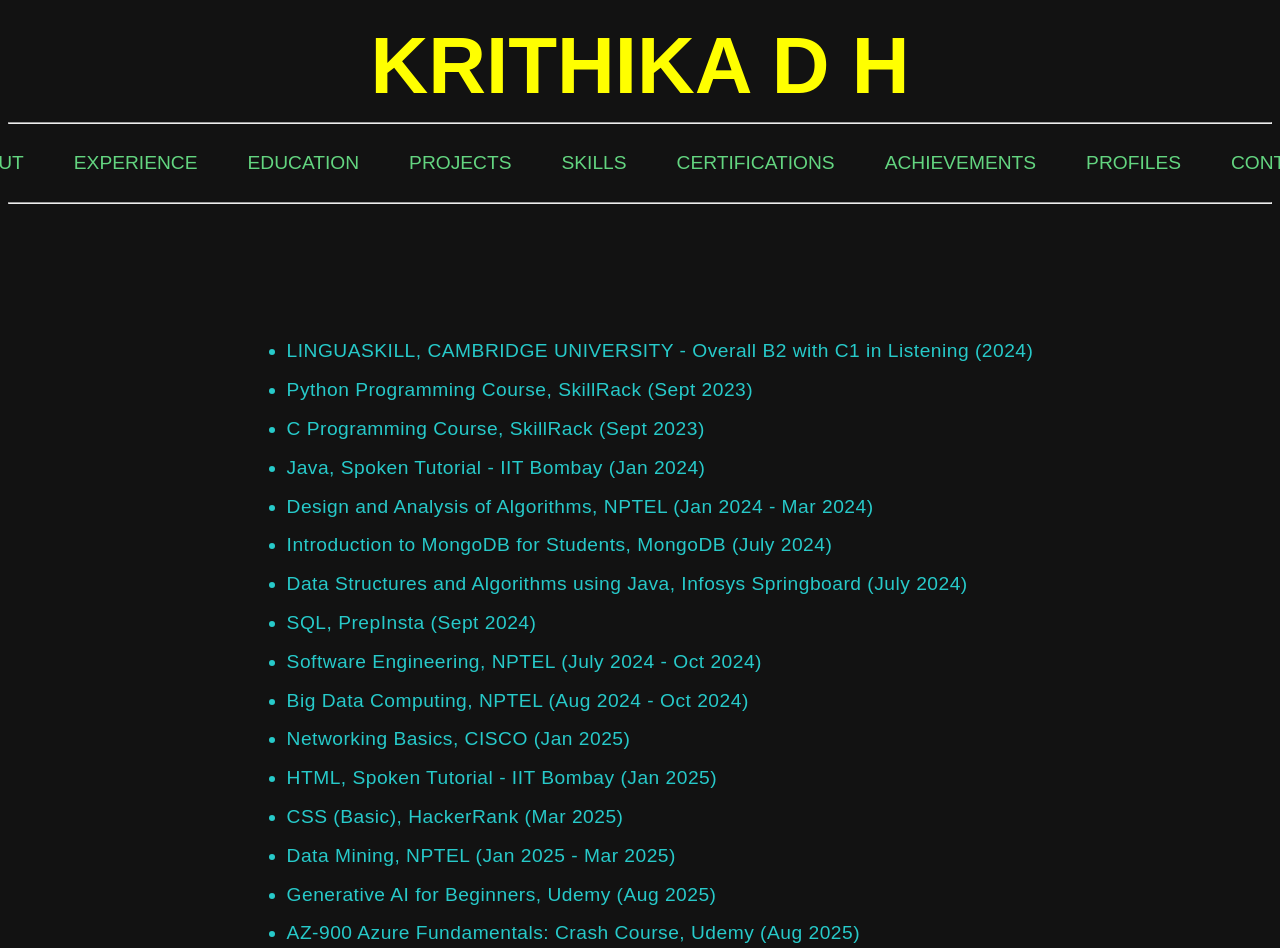
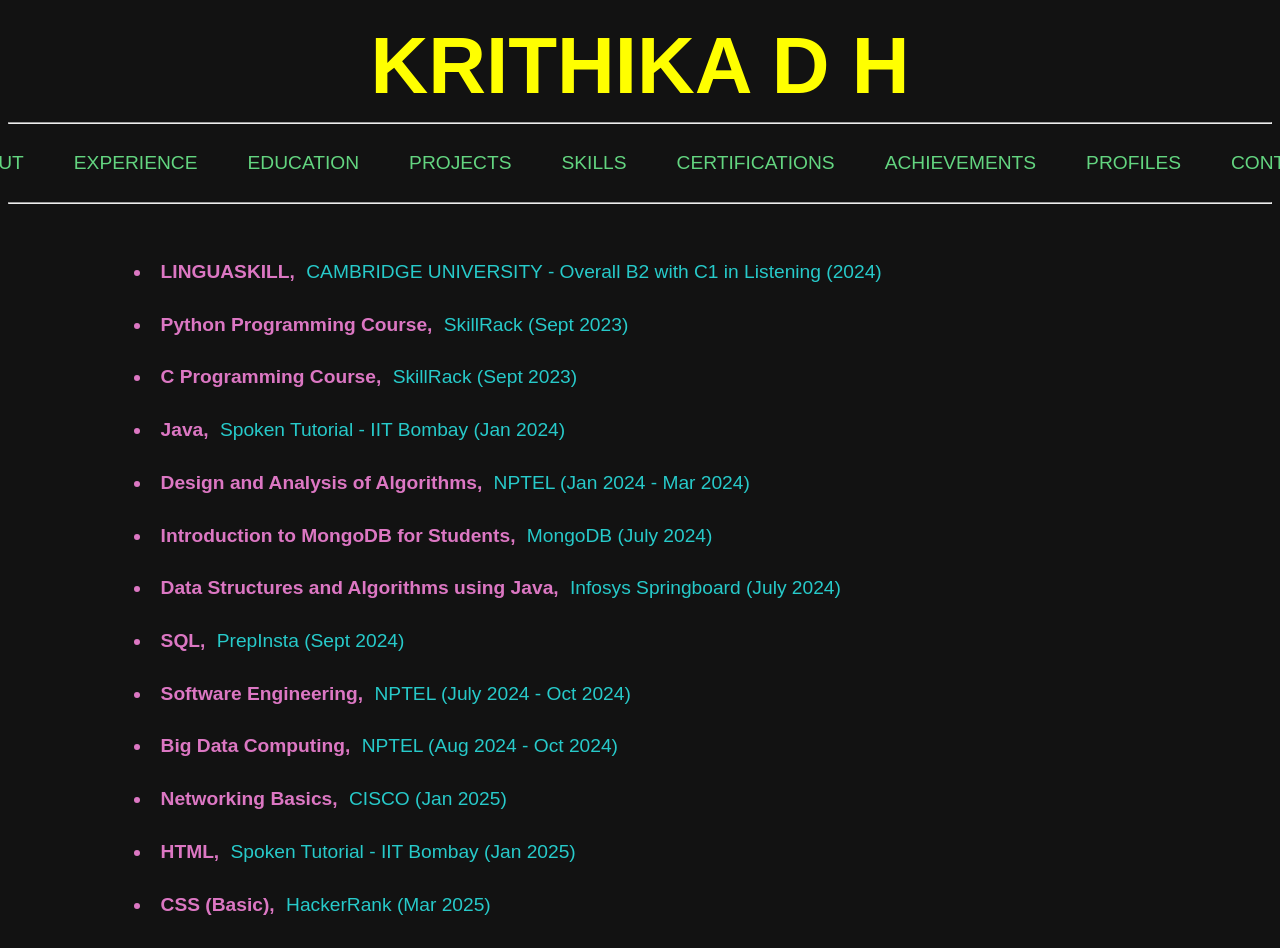
Before and after one commit to krithikadh/PORTFOLIO, a React (Vite) app in the folder portfolio/: page /certifications in a window 1280 px wide. Shown: the top 948 px of the page. Built offline with nearby package versions, Linux system fonts and the light colour scheme.

Commit message:
certifications changes

```diff
--- a/portfolio/src/components/FunctionalComponents/Certifications.jsx
+++ b/portfolio/src/components/FunctionalComponents/Certifications.jsx
@@ -1,33 +1,42 @@
 import React from "react";
-import "../css/About.css";
+import "../css/Certifications.css";
 
-function Certifications(){
-    return (
-        <div className="about-container">
-          <p>
-            <ul>
-                <li>LINGUASKILL, CAMBRIDGE UNIVERSITY - Overall B2 with C1 in Listening (2024)</li>
-                <li>Python Programming Course, SkillRack (Sept 2023)</li>
-                <li>C Programming Course, SkillRack (Sept 2023)</li>
-                <li>Java, Spoken Tutorial - IIT Bombay (Jan 2024)</li>
-                <li>Design and Analysis of Algorithms, NPTEL (Jan 2024 - Mar 2024)</li>
-                <li>Introduction to MongoDB for Students, MongoDB (July 2024)</li>
-                <li>Data Structures and Algorithms using Java, Infosys Springboard (July 2024)</li>
-                <li>SQL, PrepInsta (Sept 2024)</li>
-                <li>Software Engineering, NPTEL (July 2024 - Oct 2024)</li>
-                <li>Big Data Computing, NPTEL (Aug 2024 - Oct 2024)</li>
-                <li>Networking Basics, CISCO (Jan 2025)</li>
-                <li>HTML, Spoken Tutorial - IIT Bombay (Jan 2025)</li>
-                <li>CSS (Basic), HackerRank (Mar 2025)</li>
-                <li>Data Mining, NPTEL (Jan 2025 - Mar 2025)</li>
-                <li>Generative AI for Beginners, Udemy (Aug 2025)</li>
-                <li>AZ-900 Azure Fundamentals: Crash Course, Udemy (Aug 2025)</li>
-                <li>Mastering LLMs with Ollama LangChain CrewAI Hugging Face, Udemy (Aug 2025)</li>
-            </ul>
-          </p>
+function Certifications() {
+  const certifications = [
+    "LINGUASKILL, CAMBRIDGE UNIVERSITY - Overall B2 with C1 in Listening (2024)",
+    "Python Programming Course, SkillRack (Sept 2023)",
+    "C Programming Course, SkillRack (Sept 2023)",
+    "Java, Spoken Tutorial - IIT Bombay (Jan 2024)",
+    "Design and Analysis of Algorithms, NPTEL (Jan 2024 - Mar 2024)",
+    "Introduction to MongoDB for Students, MongoDB (July 2024)",
+    "Data Structures and Algorithms using Java, Infosys Springboard (July 2024)",
+    "SQL, PrepInsta (Sept 2024)",
+    "Software Engineering, NPTEL (July 2024 - Oct 2024)",
+    "Big Data Computing, NPTEL (Aug 2024 - Oct 2024)",
+    "Networking Basics, CISCO (Jan 2025)",
+    "HTML, Spoken Tutorial - IIT Bombay (Jan 2025)",
+    "CSS (Basic), HackerRank (Mar 2025)",
+    "Data Mining, NPTEL (Jan 2025 - Mar 2025)",
+    "Generative AI for Beginners, Udemy (Aug 2025)",
+    "AZ-900 Azure Fundamentals: Crash Course, Udemy (Aug 2025)",
+    "Mastering LLMs with Ollama LangChain CrewAI Hugging Face, Udemy (Aug 2025)"
+  ];
 
-        </div>
-    );
+  return (
+    <div className="certifications-container">
+      <ul>
+        {certifications.map((item, index) => {
+          const [before, after] = item.split(/,(.+)/); // split only at first comma
+          return (
+            <li key={index}>
+              <span className="cert-before">{before},</span>
+              <span className="cert-after">{after}</span>
+            </li>
+          );
+        })}
+      </ul>
+    </div>
+  );
 }
 
-export default Certifications
+export default Certifications;
--- /dev/null
+++ b/portfolio/src/components/css/Certifications.css
@@ -0,0 +1,45 @@
+.certifications-container {
+  padding: 40px 10%;
+  font-family: Arial, sans-serif;
+  font-size: 1.1rem;
+  line-height: 1.6;
+  color: rgb(220, 119, 195);
+  animation: fadeInUp 1s ease-in-out forwards;
+}
+
+.certifications-container ul {
+  list-style: disc inside;
+  margin: 0;
+  padding: 0;
+}
+
+.certifications-container li {
+  margin-bottom: 12px;
+}
+
+.cert-before {
+  color: rgb(220, 119, 195); /* green for text before comma */
+  font-weight: bold;
+}
+
+.cert-after {
+  color: rgb(39, 202, 202); /* cyan for text after comma */
+  margin-left: 6px;
+}
+
+@keyframes fadeInUp {
+  0% {
+    opacity: 0;
+    transform: translateY(20px);
+  }
+  100% {
+    opacity: 1;
+    transform: translateY(0);
+  }
+}
+
+@media (max-width: 768px) {
+  .certifications-container {
+    font-size: 1rem;
+  }
+}
```
